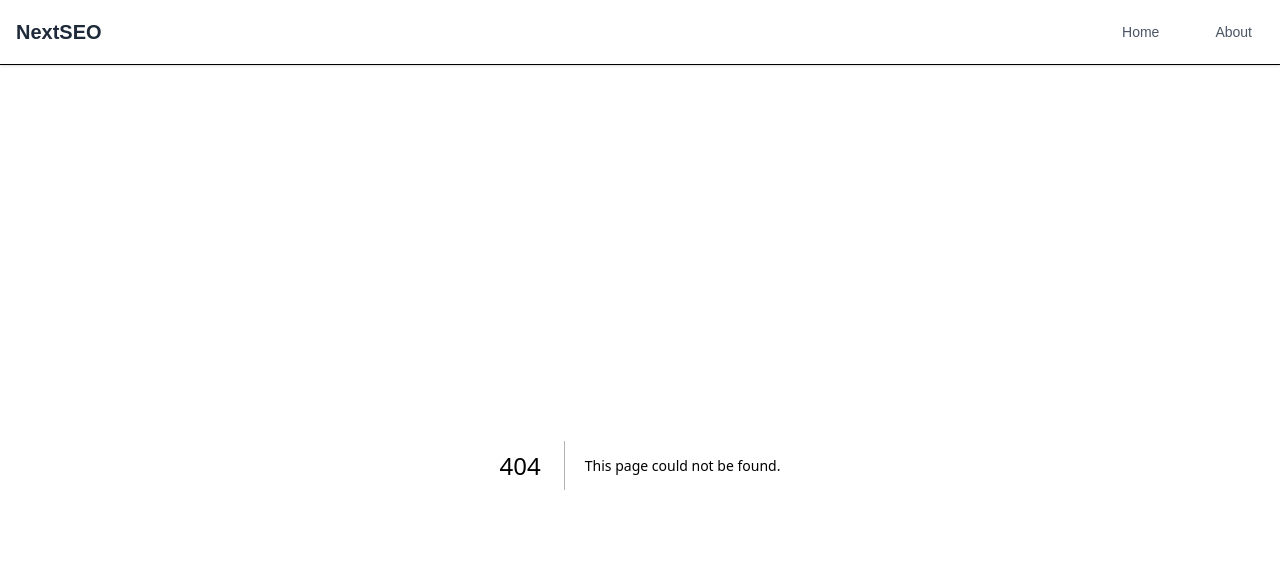
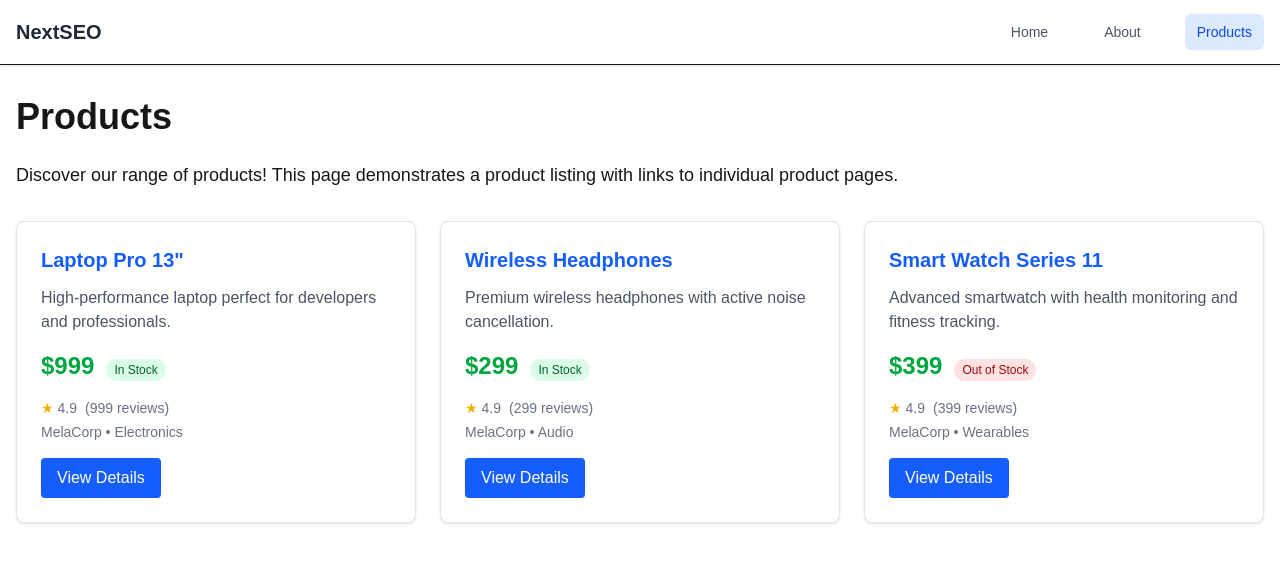
Before and after one commit to eneax/nextjs-seo, a Next.js app: page /products in a window 1280 px wide. Before the commit this address had no page. Shown: the top 562 px of the page. Built offline with nearby package versions, Linux system fonts and the light colour scheme.

Commit message:
Add products page

```diff
--- a/app/components/Navigation.tsx
+++ b/app/components/Navigation.tsx
@@ -9,6 +9,7 @@ export default function Navigation() {
   const navItems = [
     { href: "/", label: "Home" },
     { href: "/about", label: "About" },
+    { href: "/products", label: "Products" },
   ];
 
   return (
--- /dev/null
+++ b/app/products/[id]/page.tsx
@@ -0,0 +1,91 @@
+import { products } from "../data";
+
+interface ProductPageProps {
+  params: {
+    id: string;
+  };
+}
+
+export default async function ProductPage({ params }: ProductPageProps) {
+  const { id } = await params;
+  const product = products.find((product) => product.id === id);
+
+  if (!product) {
+    return (
+      <div className="container mx-auto px-4 py-8">
+        <h1 className="text-4xl font-bold mb-6">Product Not Found</h1>
+        <p>The product you are looking for does not exist.</p>
+      </div>
+    );
+  }
+
+  return (
+    <div className="container mx-auto px-4 py-8">
+      <nav className="mb-6">
+        <a
+          href="/products"
+          className="text-blue-600 hover:text-blue-800 hover:underline"
+        >
+          Back to Products
+        </a>
+      </nav>
+
+      <div className="grid gap-8 lg:grid-cols-2">
+        <div>
+          <h1 className="text-4xl font-bold mb-4">{product.name}</h1>
+          <div className="mb-6">
+            <span className="text-3xl font-bold text-green-600">
+              ${product.price}
+            </span>
+            <span
+              className={`ml-4 px-3 py-1 rounded-full text-sm ${
+                product.inStock
+                  ? "bg-green-100 text-green-800"
+                  : "bg-red-100 text-red-800"
+              }`}
+            >
+              {product.inStock ? "In Stock" : "Out of Stock"}
+            </span>
+          </div>
+
+          <div className="mb-6">
+            <div className="flex items-center mb-2">
+              <span className="text-yellow-500">★</span>
+              <span className="ml-1 font-semibold">{product.rating}</span>
+              <span className="ml-2 text-gray-600">
+                ({product.reviews} reviews)
+              </span>
+            </div>
+            <p className="text-gray-600">Brand: {product.brand}</p>
+            <p className="text-gray-600">Category: {product.category}</p>
+          </div>
+
+          <p className="text-lg mb-6">{product.description}</p>
+
+          <button
+            className={`px-6 py-3 rounded-lg font-semibold ${
+              product.inStock
+                ? "bg-blue-600 text-white hover:bg-blue-700"
+                : "bg-gray-300 text-gray-500 cursor-not-allowed"
+            }`}
+            disabled={!product.inStock}
+          >
+            {product.inStock ? "Add to Cart" : "Out of Stock"}
+          </button>
+        </div>
+
+        <div>
+          <h2 className="text-2xl font-semibold mb-4">Features</h2>
+          <ul className="space-y-2">
+            {product.features.map((feature, index) => (
+              <li key={index} className="flex items-center">
+                <span className="text-green-500 mr-2">✓</span>
+                {feature}
+              </li>
+            ))}
+          </ul>
+        </div>
+      </div>
+    </div>
+  );
+}
--- /dev/null
+++ b/app/products/data.ts
@@ -0,0 +1,59 @@
+// Sample data
+export const products = [
+  {
+    id: "laptop-pro",
+    name: 'Laptop Pro 13"',
+    price: 999,
+    description:
+      "High-performance laptop perfect for developers and professionals.",
+    features: [
+      "13-inch Retina display",
+      "24GB RAM",
+      "512GB SSD",
+      "M1 Chip",
+      "All-day battery life",
+    ],
+    category: "Electronics",
+    brand: "MelaCorp",
+    inStock: true,
+    rating: 4.9,
+    reviews: 999,
+  },
+  {
+    id: "wireless-headphones",
+    name: "Wireless Headphones",
+    price: 299,
+    description: "Premium wireless headphones with active noise cancellation.",
+    features: [
+      "Active noise cancellation",
+      "All-day battery life",
+      "Quick charge",
+      "Premium sound quality",
+      "Comfortable fit",
+    ],
+    category: "Audio",
+    brand: "MelaCorp",
+    inStock: true,
+    rating: 4.9,
+    reviews: 299,
+  },
+  {
+    id: "smart-watch",
+    name: "Smart Watch Series 11",
+    price: 399,
+    description:
+      "Advanced smartwatch with health monitoring and fitness tracking.",
+    features: [
+      "Heart rate monitoring",
+      "GPS tracking",
+      "Water resistant",
+      "All-day battery life",
+      "Customizable watch faces",
+    ],
+    category: "Wearables",
+    brand: "MelaCorp",
+    inStock: false,
+    rating: 4.9,
+    reviews: 399,
+  },
+];
--- /dev/null
+++ b/app/products/page.tsx
@@ -0,0 +1,65 @@
+import { products } from "./data";
+
+export default function ProductsPage() {
+  return (
+    <div className="container mx-auto px-4 py-8">
+      <h1 className="text-4xl font-bold mb-6">Products</h1>
+      <p className="text-lg mb-8">
+        Discover our range of products! This page demonstrates a product listing
+        with links to individual product pages.
+      </p>
+
+      <div className="grid gap-6 md:grid-cols-2 lg:grid-cols-3">
+        {products.map((product) => (
+          <div
+            key={product.id}
+            className="bg-white border border-gray-200 rounded-lg p-6 shadow-sm hover:shadow-md transition-shadow"
+          >
+            <h2 className="text-xl font-semibold mb-3">
+              <a
+                href={`/products/${product.id}`}
+                className="text-blue-600 hover:text-blue-800 hover:underline"
+              >
+                {product.name}
+              </a>
+            </h2>
+            <p className="text-gray-600 mb-4">{product.description}</p>
+
+            <div className="mb-4">
+              <span className="text-2xl font-bold text-green-600">
+                ${product.price}
+              </span>
+              <span
+                className={`ml-3 px-2 py-1 rounded-full text-xs ${
+                  product.inStock
+                    ? "bg-green-100 text-green-800"
+                    : "bg-red-100 text-red-800"
+                }`}
+              >
+                {product.inStock ? "In Stock" : "Out of Stock"}
+              </span>
+            </div>
+
+            <div className="text-sm text-gray-500 mb-4">
+              <div className="flex items-center mb-1">
+                <span className="text-yellow-500">★</span>
+                <span className="ml-1">{product.rating}</span>
+                <span className="ml-2">({product.reviews} reviews)</span>
+              </div>
+              <p>
+                {product.brand} • {product.category}
+              </p>
+            </div>
+
+            <a
+              href={`/products/${product.id}`}
+              className="inline-block bg-blue-600 text-white px-4 py-2 rounded hover:bg-blue-700 transition-colors"
+            >
+              View Details
+            </a>
+          </div>
+        ))}
+      </div>
+    </div>
+  );
+}
```
